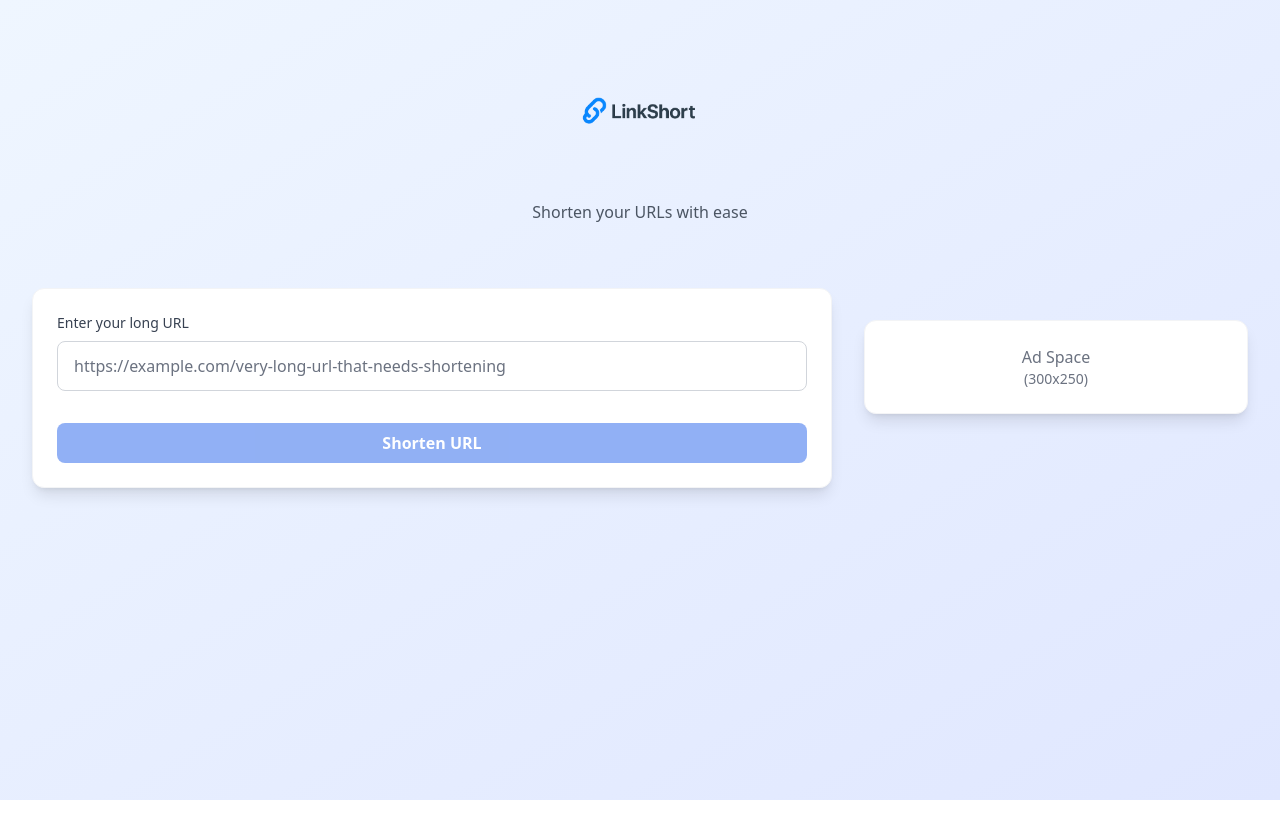
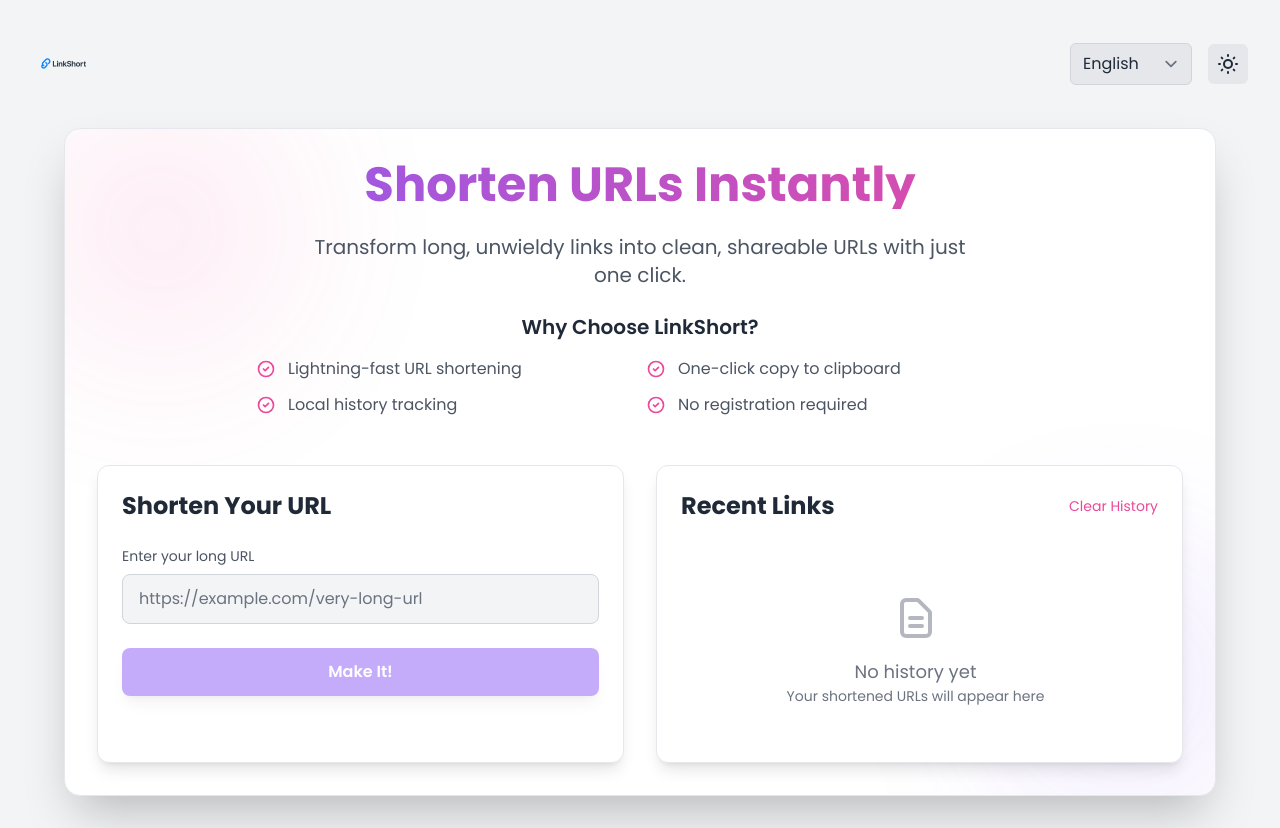
Before and after one commit to Styphler17/LinkShort, a website built with Vite: page index.html in a window 1280 px wide. Before the commit the page ends 800 px from the top, so only its background shows below. Built offline with nearby package versions, Linux system fonts and the light colour scheme.

Commit message:
feat: Complete LinkShort redesign with modern UI and enhanced functionality
- Restructure layout with semantic HTML (header, main, section, article)
- Add dark/light theme toggle with persistence
- Implement internationalization (English/French)
- Create responsive two-column grid layout
- Add hero section with gradient design
- Enhance accessibility with ARIA labels
- Improve copy-to-clipboard with visual feedback
- Add comprehensive history management
- Update documentation and project structure

```diff
--- a/index.html
+++ b/index.html
@@ -4,125 +4,144 @@
     <meta charset="UTF-8" />
     <link rel="icon" type="image/png" href="/LinkShort-Favicon.png" />
     <meta name="viewport" content="width=device-width, initial-scale=1.0" />
-    <title>LinkShort - URL Shortener</title>
+    <title>LinkShort</title>
   </head>
-  <body class="bg-gradient-to-br from-blue-50 to-indigo-100 min-h-screen font-sans">
-    <div id="app" x-data="linkShort" class="container mx-auto p-8">
+  <body class="bg-gray-100 dark:bg-dark text-gray-800 dark:text-white font-sans transition-colors duration-300">
+
+    <div id="app" x-data="linkShort" x-init="() => { $store.theme.init(); $store.i18n.init(); }" class="container mx-auto p-4 md:p-8 min-h-screen flex flex-col">
+
       <!-- Header -->
-      <header class="text-center mb-16">
-        <div class="flex justify-center items-center">
-            <img src="/LinkShort-logo.png" alt="LinkShort Logo" class="h-40">
+      <header class="flex items-center justify-between mb-8">
+        <div class="flex items-center">
+          <img src="/LinkShort-logo.png" alt="LinkShort Logo" class="h-12 md:h-16 dark:invert">
         </div>
-        <p class="text-gray-600 mt-2">Shorten your URLs with ease</p>
+
+        <!-- Controls -->
+        <div class="flex items-center space-x-4">
+          <!-- Language Switcher -->
+          <div>
+            <label for="language-switcher" class="sr-only">Language</label>
+            <select id="language-switcher" x-model="$store.i18n.locale" @change="$store.i18n.loadLocale($event.target.value)" class="bg-gray-200 dark:bg-gray-800 rounded-md border-gray-300 dark:border-gray-700 focus:ring-primary">
+              <option value="en">English</option>
+              <option value="fr">Français</option>
+            </select>
+          </div>
+          <!-- Theme Toggle -->
+          <button @click="$store.theme.toggle(!$store.theme.darkMode)" class="p-2 rounded-md bg-gray-200 dark:bg-gray-800" aria-label="Toggle theme">
+            <svg x-show="!$store.theme.darkMode" class="w-6 h-6" fill="none" stroke="currentColor" viewBox="0 0 24 24"><path stroke-linecap="round" stroke-linejoin="round" stroke-width="2" d="M12 3v1m0 16v1m9-9h-1M4 12H3m15.364 6.364l-.707-.707M6.343 6.343l-.707-.707m12.728 0l-.707.707M6.343 17.657l-.707.707M16 12a4 4 0 11-8 0 4 4 0 018 0z"></path></svg>
+            <svg x-show="$store.theme.darkMode" class="w-6 h-6" fill="none" stroke="currentColor" viewBox="0 0 24 24"><path stroke-linecap="round" stroke-linejoin="round" stroke-width="2" d="M20.354 15.354A9 9 0 018.646 3.646 9.003 9.003 0 0012 21a9.003 9.003 0 008.354-5.646z"></path></svg>
+          </button>
+        </div>
       </header>
 
+      <main class="card mx-auto w-full max-w-6xl flex-1 flex-col items-center justify-center">
+        <!-- Hero Section -->
+        <section class="text-center mb-12">
+          <div class="space-y-6">
+            <h1 class="text-4xl md:text-5xl font-bold bg-gradient-to-r from-primary to-secondary bg-clip-text text-transparent">
+              Shorten URLs Instantly
+            </h1>
+            <p class="text-lg md:text-xl text-gray-600 dark:text-gray-300 max-w-2xl mx-auto">
+              Transform long, unwieldy links into clean, shareable URLs with just one click.
+            </p>
+
+            <div class="space-y-4 max-w-3xl mx-auto">
+              <h2 class="text-xl font-semibold text-gray-800 dark:text-white">Why Choose LinkShort?</h2>
+              <ul class="grid grid-cols-1 md:grid-cols-2 gap-3 text-base text-gray-600 dark:text-gray-300">
+                <li class="flex items-center">
+                  <svg class="w-5 h-5 mr-3 text-secondary flex-shrink-0" fill="none" stroke="currentColor" viewBox="0 0 24 24" aria-hidden="true">
+                    <path stroke-linecap="round" stroke-linejoin="round" stroke-width="2" d="M9 12l2 2 4-4m6 2a9 9 0 11-18 0 9 9 0 0118 0z"></path>
+                  </svg>
+                  <span>Lightning-fast URL shortening</span>
+                </li>
+                <li class="flex items-center">
+                  <svg class="w-5 h-5 mr-3 text-secondary flex-shrink-0" fill="none" stroke="currentColor" viewBox="0 0 24 24" aria-hidden="true">
+                    <path stroke-linecap="round" stroke-linejoin="round" stroke-width="2" d="M9 12l2 2 4-4m6 2a9 9 0 11-18 0 9 9 0 0118 0z"></path>
+                  </svg>
+                  <span>One-click copy to clipboard</span>
+                </li>
+                <li class="flex items-center">
+                  <svg class="w-5 h-5 mr-3 text-secondary flex-shrink-0" fill="none" stroke="currentColor" viewBox="0 0 24 24" aria-hidden="true">
+                    <path stroke-linecap="round" stroke-linejoin="round" stroke-width="2" d="M9 12l2 2 4-4m6 2a9 9 0 11-18 0 9 9 0 0118 0z"></path>
+                  </svg>
+                  <span>Local history tracking</span>
+                </li>
+                <li class="flex items-center">
+                  <svg class="w-5 h-5 mr-3 text-secondary flex-shrink-0" fill="none" stroke="currentColor" viewBox="0 0 24 24" aria-hidden="true">
+                    <path stroke-linecap="round" stroke-linejoin="round" stroke-width="2" d="M9 12l2 2 4-4m6 2a9 9 0 11-18 0 9 9 0 0118 0z"></path>
+                  </svg>
+                  <span>No registration required</span>
+                </li>
+              </ul>
+            </div>
+          </div>
+        </section>
+
         <!-- Main Content Grid -->
-      <main class="grid grid-cols-1 lg:grid-cols-3 lg:gap-8">
+        <section class="grid grid-cols-1 lg:grid-cols-2 gap-8">
+          <!-- URL Shortener Card -->
+          <article class="bg-white dark:bg-gray-800 rounded-xl shadow-lg p-6 border border-gray-200 dark:border-gray-700">
+            <header class="mb-6">
+              <h2 class="text-2xl font-bold text-gray-800 dark:text-white">Shorten Your URL</h2>
+            </header>
 
-        <!-- Left Column: Main Form -->
-        <div class="lg:col-span-2">
-          <div class="card">
-            <form @submit.prevent="generateShortUrl" class="space-y-8">
+            <form @submit.prevent="generateShortUrl" class="space-y-6">
               <div>
-                <label for="longUrl" class="block text-sm font-medium text-gray-700 mb-2">
-                  Enter your long URL
-                </label>
-                <input
-                  id="longUrl"
-                  type="url"
-                  x-model="longUrl"
-                  placeholder="https://example.com/very-long-url-that-needs-shortening"
-                  class="input-field"
-                  required
-                />
+                <label for="longUrl" class="block text-sm font-medium text-gray-600 dark:text-gray-300 mb-2" x-text="$store.i18n.t('form.label')">Enter URL</label>
+                <input id="longUrl" type="url" x-model="longUrl" :placeholder="$store.i18n.t('form.placeholder')" class="input-field" required placeholder="https://example.com/a-very-long-url-to-shorten" />
               </div>
 
-              <button
-                type="submit"
-                :disabled="isGenerating || !longUrl.trim()"
-                class="btn-primary w-full disabled:opacity-50 disabled:cursor-not-allowed"
-              >
-                <span x-show="!isGenerating">Shorten URL</span>
-                <span x-show="isGenerating" class="flex items-center justify-center">
-                  <svg class="animate-spin -ml-1 mr-3 h-5 w-5 text-white" xmlns="http://www.w3.org/2000/svg" fill="none" viewBox="0 0 24 24">
-                    <circle class="opacity-25" cx="12" cy="12" r="10" stroke="currentColor" stroke-width="4"></circle>
-                    <path class="opacity-75" fill="currentColor" d="M4 12a8 8 0 018-8V0C5.373 0 0 5.373 0 12h4zm2 5.291A7.962 7.962 0 014 12H0c0 3.042 1.135 5.824 3 7.938l3-2.647z"></path>
-                  </svg>
-                  Generating...
-                </span>
-              </button>
-            </form>
-
-            <!-- Result -->
-            <div x-show="shortUrl" x-transition class="mt-8 p-4 bg-green-50 border border-green-200 rounded-lg">
-              <div class="flex items-center justify-between">
-                <div class="flex-1">
-                  <p class="text-sm font-medium text-green-800 mb-1">Your shortened URL:</p>
-                  <p class="text-green-900 font-mono break-all" x-text="shortUrl"></p>
-                </div>
-                <button
-                  @click="copyToClipboard"
-                  class="btn-secondary ml-4 flex-shrink-0"
-                  :class="{ 'bg-green-200 text-green-800': isCopied }"
-                >
-                  <span x-show="!isCopied">
-                    <svg class="w-5 h-5" fill="none" stroke="currentColor" viewBox="0 0 24 24">
-                      <path stroke-linecap="round" stroke-linejoin="round" stroke-width="2" d="M8 16H6a2 2 0 01-2-2V6a2 2 0 012-2h8a2 2 0 012 2v2m-6 12h8a2 2 0 002-2v-8a2 2 0 00-2-2h-8a2 2 0 00-2 2v8a2 2 0 002 2z"></path>
-                    </svg>
-                  </span>
-                  <span x-show="isCopied" class="flex items-center">
-                    <svg class="w-5 h-5 mr-1" fill="none" stroke="currentColor" viewBox="0 0 24 24">
-                      <path stroke-linecap="round" stroke-linejoin="round" stroke-width="2" d="M5 13l4 4L19 7"></path>
-                    </svg>
-                    Copied!
-                  </span>
-                </button>
-              </div>
-            </div>
+              <div x-show="shortUrl" x-transition class="space-y-4">
+                <label for="shortUrl" class="block text-sm font-medium text-gray-600 dark:text-gray-300 mb-2" x-text="$store.i18n.t('result.title')">Your Shortened URL</label>
+                <div class="flex items-center space-x-2">
+                  <input id="shortUrl" type="text" :value="shortUrl" readonly class="input-field flex-grow" aria-label="Shortened URL" />
+                  <button type="button" @click="copyToClipboard(shortUrl)" class="btn-primary" x-text="isCopied ? $store.i18n.t('copy.copied') : $store.i18n.t('copy.default')">Copy</button>
                 </div>
               </div>
 
-        <!-- Right Column: History and Ad Space -->
-        <div class="space-y-8 mt-8 lg:mt-0">
-          <!-- History Section -->
-          <div x-show="history.length > 0" x-transition>
-            <div class="card">
-              <div class="flex items-center justify-between mb-4">
-                <h2 class="text-xl font-semibold text-gray-800">Recent Links</h2>
-                <button @click="clearHistory" class="text-sm text-red-600 hover:text-red-800">
-                  Clear History
+              <button type="submit" :disabled="isGenerating || !longUrl.trim()" class="btn-primary w-full">
+                <span x-show="!isGenerating" x-text="$store.i18n.t('form.button')">Shorten URL</span>
+                <span x-show="isGenerating" x-text="$store.i18n.t('form.generating')">Generating...</span>
               </button>
+            </form>
+          </article>
+
+          <!-- History Card -->
+          <article class="bg-white dark:bg-gray-800 rounded-xl shadow-lg p-6 border border-gray-200 dark:border-gray-700">
+            <header class="mb-6">
+              <div class="flex items-center justify-between">
+                <h2 class="text-2xl font-bold text-gray-800 dark:text-white" x-text="$store.i18n.t('history.title')">Recent Links</h2>
+                <button @click="clearHistory" class="text-sm text-secondary hover:underline" x-text="$store.i18n.t('history.clear')" :disabled="history.length === 0">Clear History</button>
               </div>
+            </header>
 
-              <div class="space-y-4">
+            <div class="space-y-4 max-h-80 overflow-y-auto pr-2">
+              <template x-if="history.length === 0">
+                <div class="text-center py-8 text-gray-500 dark:text-gray-400">
+                  <svg class="w-12 h-12 mx-auto mb-4 opacity-50" fill="none" stroke="currentColor" viewBox="0 0 24 24" aria-hidden="true">
+                    <path stroke-linecap="round" stroke-linejoin="round" stroke-width="2" d="M9 12h6m-6 4h6m2 5H7a2 2 0 01-2-2V5a2 2 0 012-2h5.586a1 1 0 01.707.293l5.414 5.414a1 1 0 01.293.707V19a2 2 0 01-2 2z"></path>
+                  </svg>
+                  <p class="text-lg font-medium">No history yet</p>
+                  <p class="text-sm">Your shortened URLs will appear here</p>
+                </div>
+              </template>
+
               <template x-for="link in history" :key="link.id">
-                  <div class="p-4 bg-gray-50 rounded-lg border">
-                    <div class="flex items-center justify-between">
-                      <div class="flex-1 min-w-0">
-                        <p class="text-sm text-gray-600 truncate" x-text="link.original"></p>
-                        <p class="text-sm font-mono text-blue-600" x-text="link.short"></p>
+                <div class="p-4 bg-gray-50 dark:bg-gray-700 rounded-lg border border-gray-200 dark:border-gray-600 flex justify-between items-center">
+                  <div class="min-w-0 flex-1">
+                    <p class="text-sm text-gray-500 dark:text-gray-400 truncate" x-text="link.original"></p>
+                    <p class="font-mono text-primary text-sm" x-text="link.short"></p>
                   </div>
-                      <button
-                        @click="navigator.clipboard.writeText(link.short)"
-                        class="btn-secondary ml-4 flex-shrink-0"
-                      >
-                        <svg class="w-4 h-4" fill="none" stroke="currentColor" viewBox="0 0 24 24">
+                  <button @click="copyToClipboard(link.short)" class="text-gray-500 dark:text-gray-400 hover:text-primary dark:hover:text-primary ml-4 flex-shrink-0 p-2 rounded-md hover:bg-gray-100 dark:hover:bg-gray-600 transition-colors" aria-label="Copy short link to clipboard">
+                    <svg class="w-5 h-5" fill="none" stroke="currentColor" viewBox="0 0 24 24" aria-hidden="true">
                       <path stroke-linecap="round" stroke-linejoin="round" stroke-width="2" d="M8 16H6a2 2 0 01-2-2V6a2 2 0 012-2h8a2 2 0 012 2v2m-6 12h8a2 2 0 002-2v-8a2 2 0 00-2-2h-8a2 2 0 00-2 2v8a2 2 0 002 2z"></path>
                     </svg>
                   </button>
                 </div>
-                  </div>
               </template>
             </div>
-            </div>
-          </div>
-
-          <!-- Ad Placeholder -->
-          <div class="card text-center text-gray-500">
-            <p>Ad Space</p>
-            <p class="text-sm">(300x250)</p>
-          </div>
-        </div>
+          </article>
+        </section>
       </main>
     </div>
     <script type="module" src="/src/main.js"></script>
--- /dev/null
+++ b/public/locales/en.json
@@ -0,0 +1,31 @@
+{
+  "pageTitle": "LinkShort - URL Shortener",
+  "header": {
+    "title": "LinkShort",
+    "subtitle": "Shorten your URLs with ease"
+  },
+  "form": {
+    "label": "Enter your long URL",
+    "placeholder": "https://example.com/very-long-url",
+    "button": "Make It!",
+    "generating": "Making it..."
+  },
+  "result": {
+    "title": "Your shortened URL:"
+  },
+  "history": {
+    "title": "Recent Links",
+    "clear": "Clear History",
+    "check": "Check Your Link History"
+  },
+  "copy": {
+    "default": "Copy",
+    "copied": "Copied!"
+  },
+  "welcome": {
+    "title": "Welcome to LinkShort",
+    "line1": "Easy to create instantly",
+    "line2": "Share it quickly",
+    "line3": "Get History of Links"
+  }
+}
--- a/src/main.js
+++ b/src/main.js
@@ -1,10 +1,52 @@
 import Alpine from 'alpinejs'
 import './style.css'
 
-// Make Alpine available globally
-window.Alpine = Alpine
+// --- Theme Store ---
+Alpine.store('theme', {
+  darkMode: localStorage.getItem('darkMode') === 'true',
 
-// LinkShort App Component
+  init() {
+    this.toggle(this.darkMode);
+  },
+
+  toggle(on) {
+    this.darkMode = on;
+    localStorage.setItem('darkMode', this.darkMode);
+    if (this.darkMode) {
+      document.documentElement.classList.add('dark');
+    } else {
+      document.documentElement.classList.remove('dark');
+    }
+  }
+});
+
+// --- Internationalization Store ---
+Alpine.store('i18n', {
+  locale: 'en',
+  strings: {},
+
+  async init() {
+    await this.loadLocale(this.locale);
+  },
+
+  async loadLocale(locale) {
+    try {
+      const response = await fetch(`/locales/${locale}.json`);
+      this.strings = await response.json();
+      this.locale = locale;
+      document.documentElement.lang = locale;
+      document.title = this.strings.pageTitle || 'LinkShort';
+    } catch (error) {
+      console.error(`Failed to load locale '${locale}':`, error);
+    }
+  },
+
+  t(key, fallback = '') {
+    return key.split('.').reduce((obj, k) => (obj && obj[k] !== 'undefined') ? obj[k] : key, this.strings);
+  }
+});
+
+// --- Main App Component ---
 Alpine.data('linkShort', () => ({
   longUrl: '',
   shortUrl: '',
@@ -13,65 +55,49 @@ Alpine.data('linkShort', () => ({
   history: [],
 
   init() {
-    // Load history from localStorage
-    this.history = JSON.parse(localStorage.getItem('linkShortHistory') || '[]')
+    this.history = JSON.parse(localStorage.getItem('linkShortHistory') || '[]');
   },
 
   generateShortUrl() {
-    if (!this.longUrl.trim()) return
+    if (!this.longUrl.trim()) return;
+    this.isGenerating = true;
 
-    this.isGenerating = true
+    setTimeout(() => {
+      const shortCode = this.generateShortCode();
+      this.shortUrl = `${window.location.host}/${shortCode}`;
 
-    // Simulate API call delay
-    setTimeout(() => {
-      // Generate a random short code
-      const shortCode = this.generateShortCode()
-      this.shortUrl = `${window.location.origin}/${shortCode}`
-
-      // Add to history
-      const linkData = {
+      this.history.unshift({
         id: Date.now(),
         original: this.longUrl,
         short: this.shortUrl,
         createdAt: new Date().toISOString()
-      }
+      });
 
-      this.history.unshift(linkData)
-      this.saveHistory()
-
-      this.isGenerating = false
-    }, 1000)
+      this.saveHistory();
+      this.isGenerating = false;
+      this.longUrl = '';
+    }, 1000);
   },
 
   generateShortCode() {
-    const chars = 'ABCDEFGHIJKLMNOPQRSTUVWXYZabcdefghijklmnopqrstuvwxyz0123456789'
-    let result = ''
-    for (let i = 0; i < 6; i++) {
-      result += chars.charAt(Math.floor(Math.random() * chars.length))
-    }
-    return result
+    return Math.random().toString(36).substr(2, 7);
   },
 
-  copyToClipboard() {
-    if (this.shortUrl) {
-      navigator.clipboard.writeText(this.shortUrl).then(() => {
-        this.isCopied = true
-        setTimeout(() => {
-          this.isCopied = false
-        }, 2000)
-      })
-    }
+  copyToClipboard(textToCopy) {
+    navigator.clipboard.writeText(textToCopy).then(() => {
+      this.isCopied = true;
+      setTimeout(() => this.isCopied = false, 2000);
+    });
   },
 
   saveHistory() {
-    // Keep only last 10 items
-    this.history = this.history.slice(0, 10)
-    localStorage.setItem('linkShortHistory', JSON.stringify(this.history))
+    this.history = this.history.slice(0, 10);
+    localStorage.setItem('linkShortHistory', JSON.stringify(this.history));
   },
 
   clearHistory() {
-    this.history = []
-    localStorage.removeItem('linkShortHistory')
+    this.history = [];
+    localStorage.removeItem('linkShortHistory');
   },
 
   isValidUrl(string) {
@@ -84,5 +110,6 @@ Alpine.data('linkShort', () => ({
   }
 }))
 
-// Start Alpine
-Alpine.start()
+// --- Start Alpine ---
+window.Alpine = Alpine;
+Alpine.start();
--- a/src/style.css
+++ b/src/style.css
@@ -1,22 +1,71 @@
+@import url('https://fonts.googleapis.com/css2?family=Poppins:wght@400;600;700&display=swap');
+
 @tailwind base;
 @tailwind components;
 @tailwind utilities;
 
 /* Custom styles for LinkShort */
 @layer components {
+  /* Buttons */
   .btn-primary {
-    @apply bg-blue-600 hover:bg-blue-700 text-white font-semibold py-2 px-4 rounded-lg transition-colors duration-200;
+    @apply bg-primary hover:bg-opacity-90 text-white font-semibold py-3 px-6 rounded-lg transition-all duration-200 shadow-lg disabled:opacity-50 disabled:cursor-not-allowed;
   }
 
   .btn-secondary {
-    @apply bg-gray-200 hover:bg-gray-300 text-gray-800 font-semibold py-2 px-4 rounded-lg transition-colors duration-200;
+    @apply bg-gray-200 hover:bg-gray-300 text-gray-800 dark:bg-gray-700 dark:hover:bg-gray-600 dark:text-white font-semibold py-3 px-6 rounded-lg transition-all duration-200 disabled:opacity-50 disabled:cursor-not-allowed;
   }
 
+  /* Form Inputs */
   .input-field {
-    @apply w-full px-4 py-3 border border-gray-300 rounded-lg focus:ring-2 focus:ring-blue-500 focus:border-transparent transition-all duration-200;
+    @apply w-full px-4 py-3 border border-gray-300 dark:border-gray-600 bg-gray-100 dark:bg-gray-900 dark:bg-opacity-50 text-gray-800 dark:text-white rounded-lg focus:ring-2 focus:ring-primary dark:focus:ring-secondary focus:border-transparent transition-all duration-200;
   }
 
+  /* Main Card */
   .card {
-    @apply bg-white rounded-xl shadow-lg p-6 border border-gray-100;
+    @apply bg-white dark:bg-gray-800 dark:bg-opacity-50 backdrop-blur-md rounded-2xl shadow-2xl p-8 border border-gray-200 dark:border-gray-700 relative overflow-hidden;
   }
 }
+
+/* Scoped blob animation */
+.card::before,
+.card::after {
+  content: '';
+  position: absolute;
+  z-index: -1;
+  border-radius: 50%;
+  filter: blur(80px);
+  opacity: 0.1;
+  pointer-events: none;
+}
+.dark .card::before { opacity: 0.2; }
+.dark .card::after { opacity: 0.3; }
+
+.card::before {
+  width: 250px;
+  height: 250px;
+  background-color: #ec4899; /* Pink */
+  top: -50px;
+  left: -80px;
+  animation: move-blob-1 20s infinite linear;
+}
+
+.card::after {
+  width: 300px;
+  height: 300px;
+  background-color: #8b5cf6; /* Purple */
+  bottom: -60px;
+  right: -90px;
+  animation: move-blob-2 25s infinite linear;
+}
+
+@keyframes move-blob-1 {
+  0% { transform: translate(0, 0) scale(1); }
+  50% { transform: translate(100px, 50px) scale(1.2); }
+  100% { transform: translate(0, 0) scale(1); }
+}
+
+@keyframes move-blob-2 {
+  0% { transform: translate(0, 0) scale(1); }
+  50% { transform: translate(-80px, -60px) scale(0.9); }
+  100% { transform: translate(0, 0) scale(1); }
+}
--- a/tailwind.config.js
+++ b/tailwind.config.js
@@ -1,11 +1,21 @@
 /** @type {import('tailwindcss').Config} */
 export default {
+  darkMode: 'class',
   content: [
     "./index.html",
     "./src/**/*.{js,ts,jsx,tsx}",
   ],
   theme: {
-    extend: {},
+    extend: {
+      fontFamily: {
+        sans: ['Poppins', 'sans-serif'],
+      },
+      colors: {
+        primary: '#8b5cf6', // Purple
+        secondary: '#ec4899', // Pink
+        dark: '#1f2937', // Dark Gray
+      },
+    },
   },
   plugins: [
     require('@tailwindcss/forms'),
```
Also changed, not shown: public/locales/fr.json (added, +31 -0 lines), README.md. Lines whose indentation alone changed are shown as unchanged.
